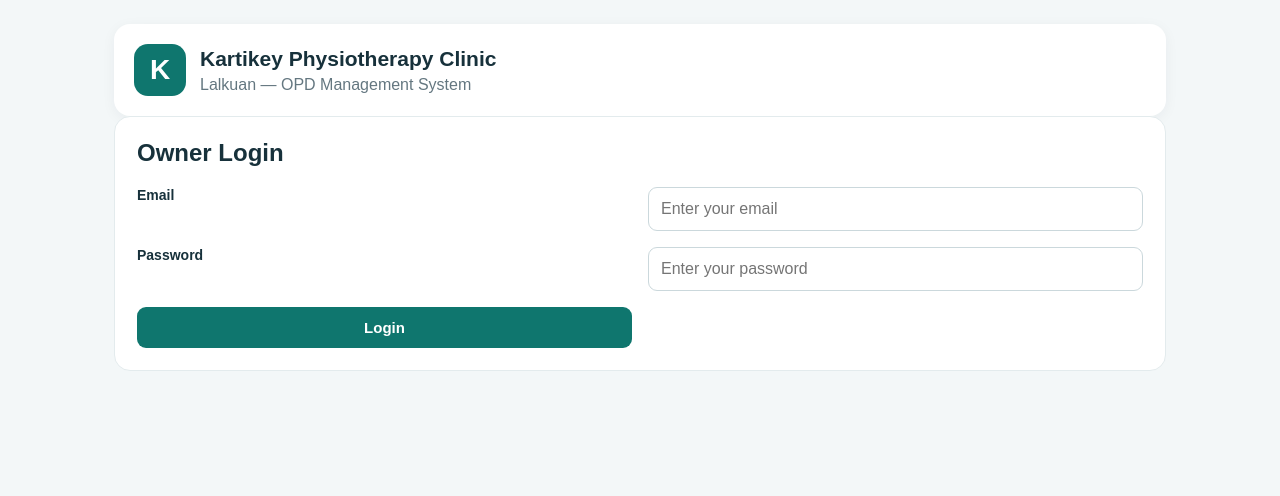
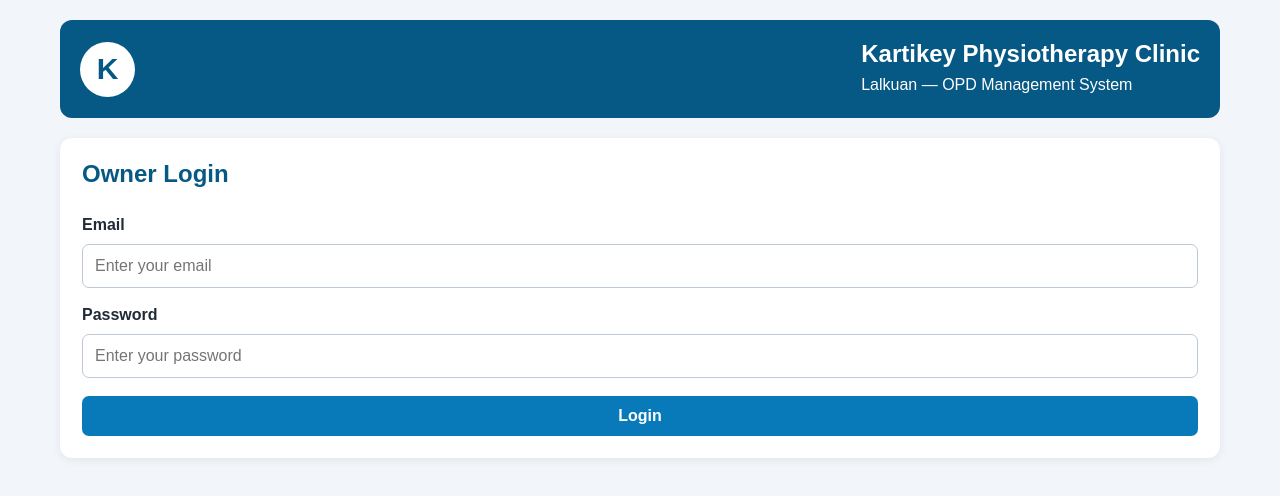
Before and after one commit to vinodsharma4063-source/kartikey-physio-opd, a React (Vite) app: page / in a window 1280 px wide. Shown: the top 496 px of the page. Built offline with nearby package versions, Linux system fonts and the light colour scheme.

Commit message:
Improve patient session form layout
Updated styles for various elements including body, header, and buttons. Adjusted padding, margins, and colors for improved layout and readability.

```diff
--- a/src/style.css
+++ b/src/style.css
@@ -1,129 +1,117 @@
-
 * {
   box-sizing: border-box;
 }
 
 body {
   margin: 0;
-  font-family: Arial, "Noto Sans Devanagari", sans-serif;
-  background: #f3f7f8;
-  color: #17313b;
+  font-family: Arial, sans-serif;
+  background: #f2f6fa;
+  color: #202b38;
 }
 
 .app {
-  max-width: 1100px;
+  max-width: 1200px;
   margin: auto;
-  padding: 24px;
+  padding: 20px;
 }
 
 .header {
   display: flex;
   align-items: center;
-  gap: 14px;
-  background: white;
+  gap: 15px;
+  justify-content: space-between;
+  flex-wrap: wrap;
+  background: #075985;
+  color: white;
   padding: 20px;
-  border-radius: 16px;
-  box-shadow: 0 3px 14px #17313b0d;
+  border-radius: 12px;
+  margin-bottom: 20px;
+}
+
+.header h1 {
+  margin: 0 0 8px;
+  font-size: 24px;
+}
+
+.header p {
+  margin: 4px 0;
 }
 
 .logo {
-  width: 52px;
-  height: 52px;
-  display: grid;
-  place-items: center;
-  border-radius: 14px;
-  background: #0f766e;
-  color: white;
-  font-size: 28px;
+  width: 55px;
+  height: 55px;
+  display: flex;
+  align-items: center;
+  justify-content: center;
+  background: white;
+  color: #075985;
+  border-radius: 50%;
+  font-size: 30px;
   font-weight: bold;
-}
-
-.header h1 {
-  font-size: 21px;
-  margin: 0 0 5px;
-}
-
-.header p {
-  margin: 0;
-  color: #647780;
-}
-
-.welcome {
-  margin: 24px 0;
-  padding: 26px;
-  background: #e0f2f1;
-  border-radius: 16px;
-}
-
-.welcome h2 {
-  margin-top: 0;
-  color: #115e59;
-}
-
-.welcome p {
-  line-height: 1.7;
 }
 
 .card {
   background: white;
-  border-radius: 16px;
   padding: 22px;
+  border-radius: 12px;
   margin-bottom: 20px;
-  border: 1px solid #e3ebed;
+  box-shadow: 0 2px 10px rgba(0, 0, 0, 0.07);
 }
 
 .card h2 {
   margin-top: 0;
+  color: #075985;
 }
 
 .patient-form {
   display: grid;
-  grid-template-columns: repeat(2, minmax(0, 1fr));
-  gap: 16px;
+  grid-template-columns: 1fr;
+  gap: 10px;
 }
 
 .patient-form label {
-  display: flex;
-  flex-direction: column;
-  gap: 7px;
-  font-weight: bold;
-  font-size: 14px;
+  display: block;
+  font-weight: 600;
+  margin-top: 8px;
 }
 
 input,
 select,
 textarea {
   width: 100%;
+  min-width: 0;
   padding: 12px;
-  border: 1px solid #cbd8dc;
-  border-radius: 9px;
+  border: 1px solid #bdc9d5;
+  border-radius: 7px;
   font: inherit;
   background: white;
-  color: #17313b;
+  color: #202b38;
 }
 
 textarea {
-  min-height: 80px;
+  min-height: 90px;
   resize: vertical;
 }
 
 button {
-  border: 0;
-  border-radius: 9px;
-  padding: 12px 18px;
-  background: #0f766e;
+  padding: 11px 16px;
+  border: none;
+  border-radius: 7px;
+  background: #0879b9;
   color: white;
-  font-weight: bold;
-  font-size: 15px;
+  font: inherit;
+  font-weight: 600;
   cursor: pointer;
+  margin-top: 8px;
 }
 
 button:hover {
-  background: #115e59;
+  background: #075985;
 }
 
-.patient-form button {
-  align-self: end;
+button:disabled {
+  opacity: 0.6;
+  cursor: not-allowed;
 }
 
 .patient-list > input {
@@ -133,56 +121,57 @@ button:hover {
 .table-wrap {
   width: 100%;
   overflow-x: auto;
+  margin-top: 15px;
 }
 
-table {
+.table {
   width: 100%;
   border-collapse: collapse;
   background: white;
 }
 
-th,
-td {
+.table th,
+.table td {
   padding: 12px;
+  border: 1px solid #dce4eb;
   text-align: left;
-  border-bottom: 1px solid #e3ebed;
-  white-space: nowrap;
+  vertical-align: top;
 }
 
-th {
-  background: #e0f2f1;
-  color: #115e59;
+.table th {
+  background: #e7f2f8;
+  color: #075985;
+}
+
+.table tr:nth-child(even) {
+  background: #f8fafc;
+}
+
+hr {
+  border: 0;
+  border-top: 1px solid #dce4eb;
+  margin: 25px 0;
 }
 
 footer {
-  margin-top: 28px;
-  text-align: center;
-  color: #647780;
-  padding: 16px;
+  color: #526273;
+  line-height: 1.8;
 }
 
 @media (max-width: 600px) {
   .app {
-    padding: 12px;
+    padding: 10px;
   }
 
-  .header {
-    padding: 14px;
+  .card {
+    padding: 15px;
   }
 
   .header h1 {
-    font-size: 17px;
+    font-size: 20px;
   }
 
-  .welcome {
-    padding: 20px;
-  }
-
-  .card {
-    padding: 16px;
-  }
-
-  .patient-form {
-    grid-template-columns: 1fr;
+  .table {
+    min-width: 650px;
   }
 }
```
